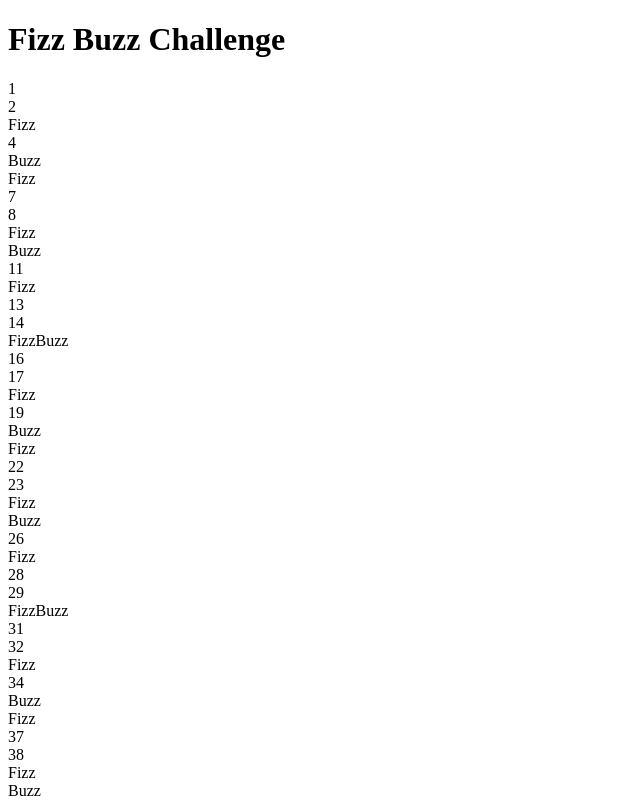
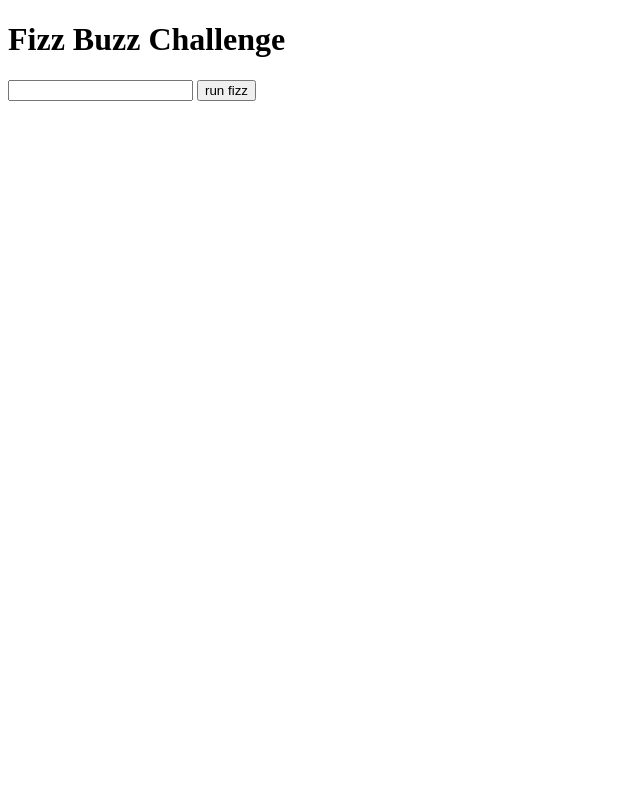
Before and after one commit to steviebuckets/fizz-buzz-challenge, a plain HTML site: page index.html in a window 1280 px wide. Shown: the top 800 px of the page, without its empty margins (0-640 px from the left). Drawn offline with nearby package versions, Linux system fonts and the light colour scheme.

Commit message:
modified index.html and app.js

```diff
--- a/index.html
+++ b/index.html
@@ -7,7 +7,17 @@
 <body>
 <h1>Fizz Buzz Challenge</h1>
 
+<form>
+<input type="text" id="number">
+<input type="button"
+onClick="fizz()" value="run fizz">
+</form>
+
+<div id="output"></div>
+
+
 <script src="https://code.jquery.com/jquery.min.js"></script>
 <script src="js/app.js"></script>
+
 </body>
 </html>
--- a/js/app.js
+++ b/js/app.js
@@ -1,31 +1,42 @@
+function fizz() {
 
+	function write(string){
+		$('#output').append(string + '<br/>')
+	}
 
-for (var i = 1; i <= 100; i ++)
-{
+var number = parseInt(document.getElementById("number").value);
 
-	if (i % 15 === 0){
-	console.log("FizzBuzz");
-	document.write("FizzBuzz");
-	document.write("<br/>");
+if (!number){
+	alert("Input a number");
 }
 
-	else if (i % 5 === 0){
-	console.log("Buzz");
-  document.write("Buzz");
-	document.write("<br/>");
+for (var i = number; i<=100; i++) {
 
+if (i % 15 === 0) {
+  write('FizzBuzz')
+// document.getElementById("output").write("FizzBuzz");
+// document.write("<br/>");
 }
-	else if (i % 3 === 0){
-	console.log("Fizz");
-  document.write("Fizz");
-	document.write("<br/>");
+
+else if (i % 3 === 0){
+  write('Fizz')
+// document.write("Fizz");
+// document.write("<br/>");
 }
 
 
-else {
-console.log(i);
-document.write(i);
-document.write("<br/>");
+else if (i % 5 === 0) {
+	write('Buzz')
+ // document.write("Buzz");
+ // document.write("<br/>");
 }
 
+
+else{
+	write(i)
+// document.write(i);
+// document.write("<br/>");
 }
+
+ }
+}
```
